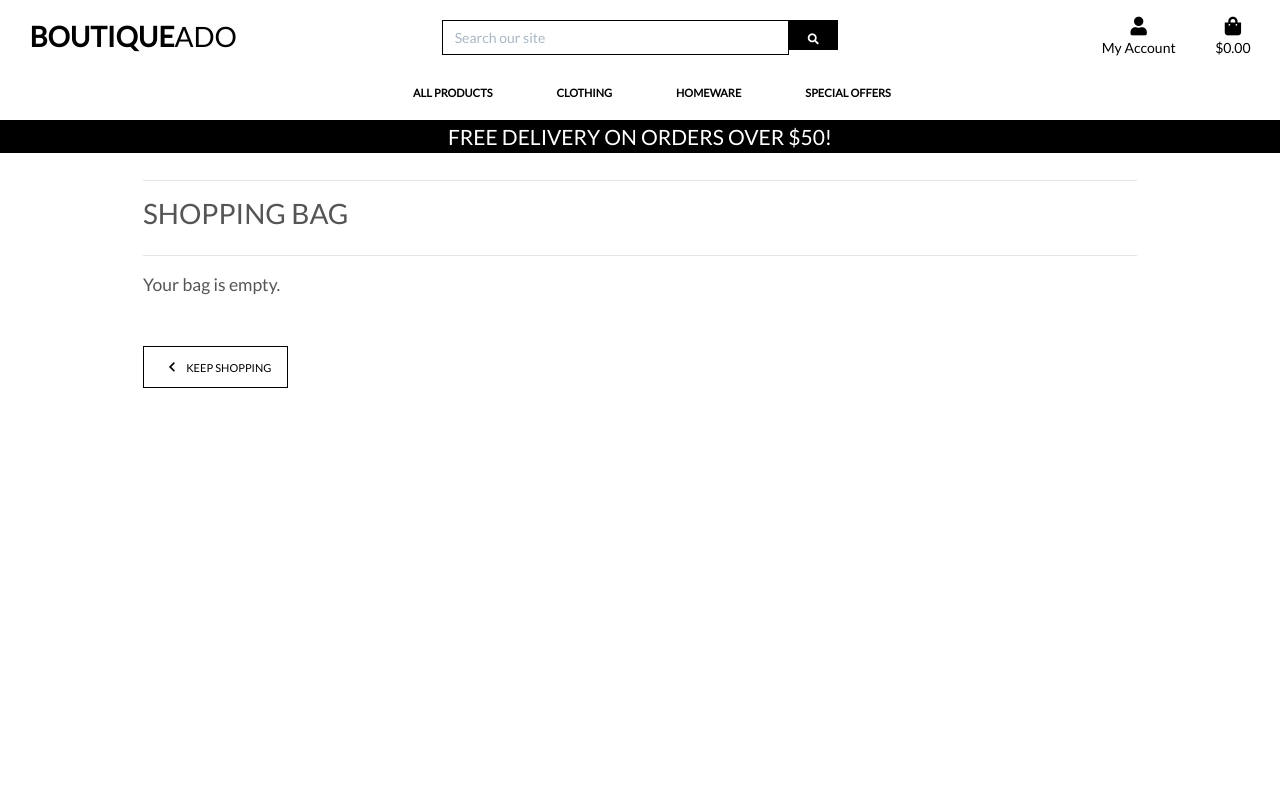
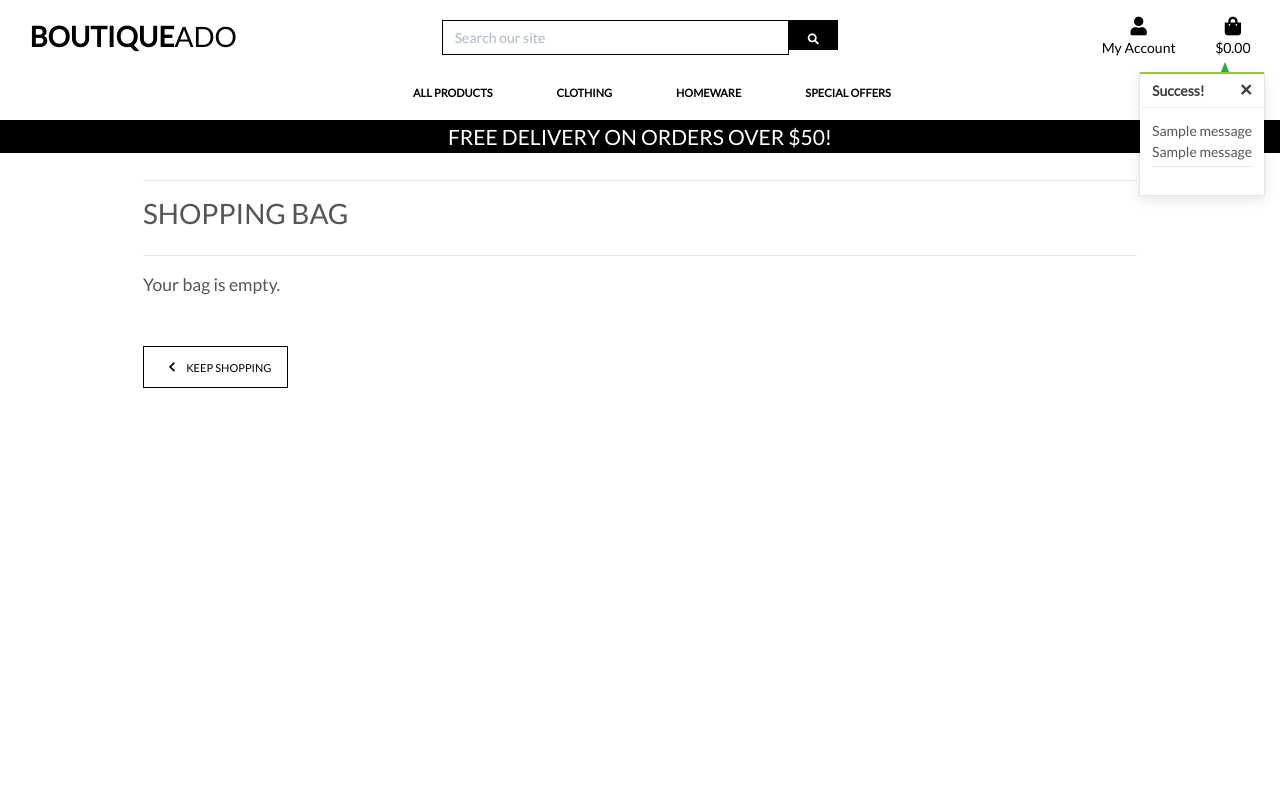
Before and after one commit to akenworthy87/ci-fullstack02, a Django app: page /bag/ in a window 1280 px wide. Run offline with Django 3.2, Linux system fonts and the light colour scheme; tables that the repository leaves empty hold one stand-in row (values such as "Sample post"); one stand-in notice (Sample message) is shown; some libraries are stand-ins or nearby versions.

Commit message:
Added toasts and added toast notifications with shopping bag preview and additional messages

```diff
--- a/bag/views.py
+++ b/bag/views.py
@@ -1,4 +1,6 @@
-from django.shortcuts import render, redirect, reverse, HttpResponse
+from django.shortcuts import render, redirect, reverse, HttpResponse, get_object_or_404
+from django.contrib import messages
+from products.models import Product
 
 
 # Create your views here.
@@ -12,6 +14,7 @@ def view_bag(request):
 def add_to_bag(request, item_id):
     """ Add a quantity of specified product to the shopping bag """
 
+    product = get_object_or_404(Product, pk=item_id)
     quantity = int(request.POST.get('quantity'))
     redirect_url = request.POST.get('redirect_url')
     size = None
@@ -23,15 +26,20 @@ def add_to_bag(request, item_id):
         if item_id in list(bag.keys()):
             if size in bag[item_id]['items_by_size'].keys():
                 bag[item_id]['items_by_size'][size] += quantity
+                messages.success(request, f'Updated size {size.upper()} {product.name} quantity to {bag[item_id]["items_by_size"][size]}')
             else:
                 bag[item_id]['items_by_size'][size] = quantity
+                messages.success(request, f'Added size {size.upper()} {product.name} to your bag')
         else:
             bag[item_id] = {'items_by_size': {size: quantity}}
+            messages.success(request, f'Added size {size.upper()} {product.name} to your bag')
     else:
         if item_id in list(bag.keys()):
             bag[item_id] += quantity
+            messages.success(request, f'Updated {product.name} quantity to {bag[item_id]}')
         else:
             bag[item_id] = quantity
+            messages.success(request, f'Added {product.name} to your bag')
 
     request.session['bag'] = bag
     return redirect(redirect_url)
@@ -40,6 +48,7 @@ def add_to_bag(request, item_id):
 def adjust_bag(request, item_id):
     """Adjust the quantity of the specified product to the specified amount"""
 
+    product = get_object_or_404(Product, pk=item_id)
     quantity = int(request.POST.get('quantity'))
     size = None
     if 'product_size' in request.POST:
@@ -49,15 +58,19 @@ def adjust_bag(request, item_id):
     if size:
         if quantity > 0:
             bag[item_id]['items_by_size'][size] = quantity
+            messages.success(request, f'Updated size {size.upper()} {product.name} quantity to {bag[item_id]["items_by_size"][size]}')
         else:
             del bag[item_id]['items_by_size'][size]
             if not bag[item_id]['items_by_size']:
                 bag.pop(item_id)
+            messages.success(request, f'Removed size {size.upper()} {product.name} from your bag')
     else:
         if quantity > 0:
             bag[item_id] = quantity
+            messages.success(request, f'Updated {product.name} quantity to {bag[item_id]}')
         else:
             bag.pop(item_id)
+            messages.success(request, f'Removed {product.name} from your bag')
 
     request.session['bag'] = bag
     return redirect(reverse('view_bag'))
@@ -67,6 +80,7 @@ def remove_from_bag(request, item_id):
     """Remove the item from the shopping bag"""
 
     try:
+        product = get_object_or_404(Product, pk=item_id)
         size = None
         if 'product_size' in request.POST:
             size = request.POST['product_size']
@@ -76,11 +90,14 @@ def remove_from_bag(request, item_id):
             del bag[item_id]['items_by_size'][size]
             if not bag[item_id]['items_by_size']:
                 bag.pop(item_id)
+            messages.success(request, f'Removed size {size.upper()} {product.name} from your bag')
         else:
             bag.pop(item_id)
+            messages.success(request, f'Removed {product.name} from your bag')
 
         request.session['bag'] = bag
         return HttpResponse(status=200)
 
     except Exception as e:
+        messages.error(request, f'Error removing item: {e}')
         return HttpResponse(status=500)
--- a/boutique_ado/settings.py
+++ b/boutique_ado/settings.py
@@ -81,6 +81,8 @@ TEMPLATES = [
     },
 ]
 
+MESSAGE_STORAGE = 'django.contrib.messages.storage.session.SessionStorage'
+
 AUTHENTICATION_BACKENDS = [
     # Needed to login by username in Django admin, regardless of `allauth`
     'django.contrib.auth.backends.ModelBackend',
--- a/templates/base.html
+++ b/templates/base.html
@@ -115,7 +115,21 @@
     </header>
 
 	{% if messages %}
-	    <div class="message-container"></div>
+	    <div class="message-container">
+            {% for message in messages %}
+                {% with message.level as level %}
+                    {% if level == 40 %}
+                        {% include 'includes/toasts/toast_error.html' %}
+                    {% elif level == 30 %}
+                        {% include 'includes/toasts/toast_warning.html' %}
+                    {% elif level == 25 %}
+                        {% include 'includes/toasts/toast_success.html' %}
+                    {% else %}
+                        {% include 'includes/toasts/toast_info.html' %}
+                    {% endif %}
+                {% endwith %}
+            {% endfor %}
+        </div>
 	{% endif %}
 
     {% block page_header %}
@@ -125,6 +139,9 @@
     {% endblock %}
 
     {% block postloadjs %}
+        <script>
+            $('.toast').toast('show');
+        </script>
     {% endblock %}
 
 </body>
--- /dev/null
+++ b/templates/includes/toasts/toast_success.html
@@ -0,0 +1,55 @@
+<div class="toast custom-toast rounded-0 border-top-0" data-autohide="false">
+    <div class="arrow-up arrow-success"></div>
+    <div class="w-100 toast-capper bg-success"></div>
+    <div class="toast-header bg-white text-dark">
+        <strong class="mr-auto">Success!</strong>
+        <button type="button" class="ml-2 mb-1 close text-dark" data-dismiss="toast" aria-label="Close">
+            <span aria-hidden="true">&times;</span>
+        </button>
+    </div>
+    <div class="toast-body bg-white">
+        {{ message }}
+        <div class="row">
+            <div class="col">
+                {{ message }}
+                <hr class="mt-1 mb-3">
+            </div>
+        </div>
+        {% if grand_total %}
+            <p class="logo-font bg-white text-black py-1">Your Bag ({{ product_count }})</p>
+            <div class="bag-notification-wrapper">
+                {% for item in bag_items %}
+                    <div class="row">
+                        <div class="col-3 my-1">
+                            <img class="w-100" src="{{ item.product.image.url }}">
+                        </div>
+                        <div class="col-9">
+                            <p class="my-0"><strong>{{ item.product.name }}</strong></p>
+                            <p class="my-0 small">Size: {% if item.product.has_sizes %}{{ item.size|upper }}{% else %}N/A{% endif %}</p>
+                            <p class="my-0 small text-muted">Qty: {{ item.quantity }}</p>
+                        </div>
+                    </div>
+                {% endfor %}
+            </div>
+            <div class="row">
+                <div class="col">
+                    <strong><p class="mt-3 mb-1 text-black">
+                        Total{% if free_delivery_delta > 0 %} (Exc. delivery){% endif %}:
+                        <span class="float-right">${{ total|floatformat:2 }}</span>
+                    </p></strong>
+                    {% if free_delivery_delta > 0 %}
+                        <p class="mb-0 p-2 bg-warning shadow-sm text-black text-center">
+                            Spend <strong>${{ free_delivery_delta }}</strong> more to get free next day delivery!
+                        </p>
+                    {% endif %}
+                    <a href="{% url 'view_bag' %}" class="btn btn-black btn-block rounded-0">
+                        <span class="text-uppercase">Go To Secure Checkout</span>
+                        <span class="icon">
+                            <i class="fas fa-lock"></i>
+                        </span>
+                    </a>
+                </div>
+            </div>
+        {% endif %}
+    </div>
+</div>
```
Also changed, not shown: templates/includes/toasts/toast_error.html (added, +13 -0 lines), templates/includes/toasts/toast_info.html (added, +13 -0 lines), templates/includes/toasts/toast_warning.html (added, +13 -0 lines).
